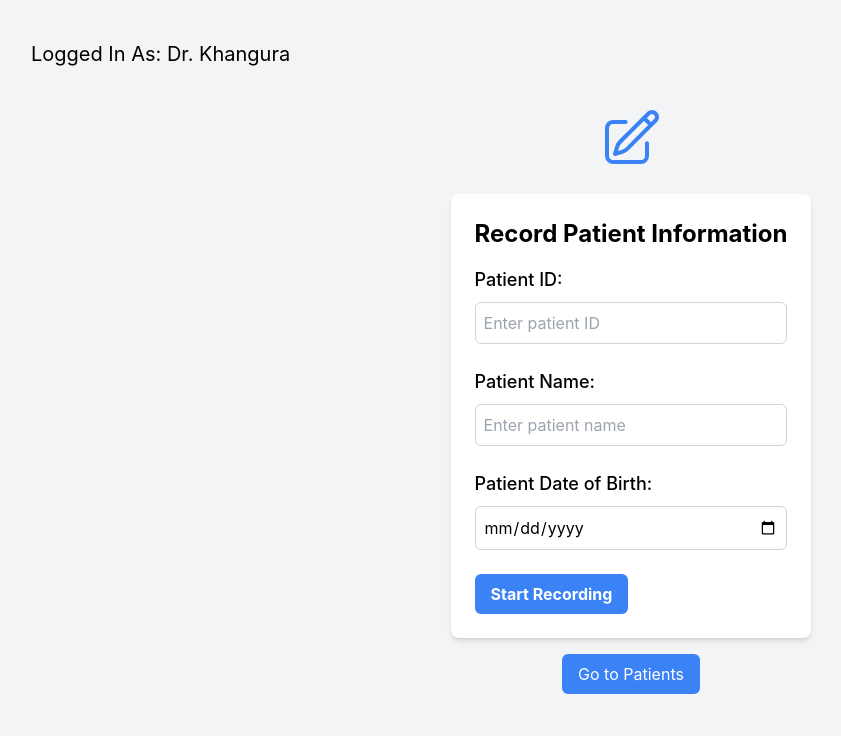
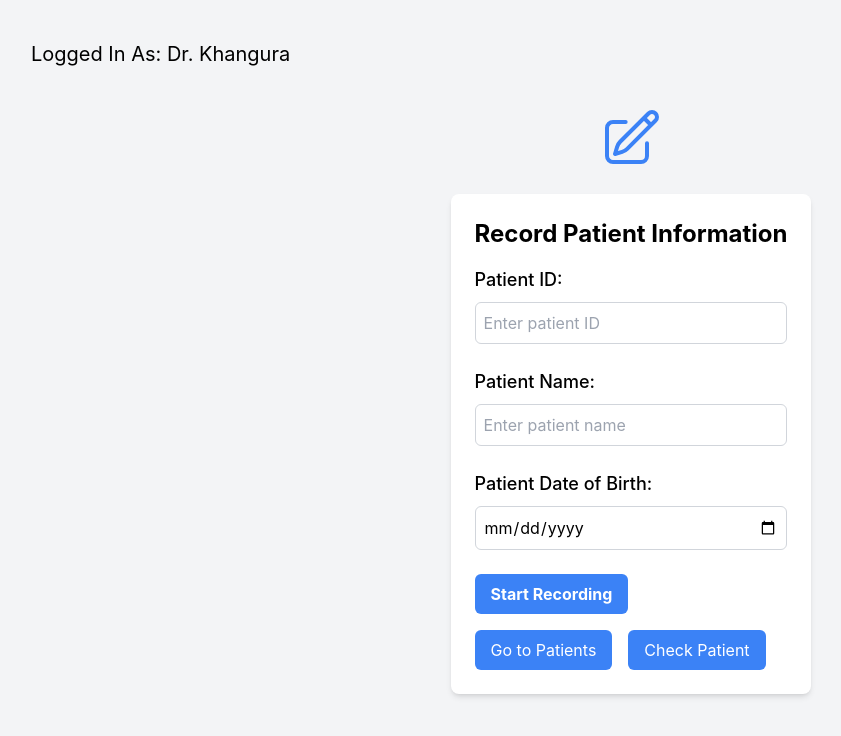
Before and after one commit to alexnham/ignition-hacks, a React (Create React App) app in the folder client/: page / in a window 1280 px wide. Shown: the top 736 px of the page, without its empty margins (9-850 px from the left). Built offline with nearby package versions, Linux system fonts and the light colour scheme; no server answers.

Commit message:
Check individual patient based on Patient ID (healthcareID)

```diff
--- a/client/src/Home.js
+++ b/client/src/Home.js
@@ -9,6 +9,7 @@ const AudioRecorder = () => {
   const [patientId, setPatientId] = useState('');
   const [patientName, setPatientName] = useState('');
   const [patientDob, setPatientDob] = useState('');
+  const [patientDetails, setPatientDetails] = useState(null);
   const [audioBlob, setAudioBlob] = useState(null);
   const [isLoading, setIsLoading] = useState(false);
   const [summary, setSummary] = useState('');
@@ -33,6 +34,41 @@ const AudioRecorder = () => {
 
     fetchPatients();
   }, [])
+
+  const handleCheckPatient = async () => {
+    const idPattern = /^[A-Z0-9]+$/; // Pattern to accept only capital letters and numbers
+
+    if (!idPattern.test(patientId)) {
+      alert('Invalid Patient ID format. It should only contain capital letters and numbers.');
+      return;
+    }
+
+    setIsLoading(true);
+    try {
+      const response = await fetch(`http://localhost:4000/api/patients?healthcareID=${patientId}`);
+      console.log(response)
+      const data = await response.json();
+
+      if (response.ok) {
+        setPatientName(data.name || '');
+        setPatientDob(data.dob || '');
+        setPatientDetails(data || '');
+      } else {
+        alert('Patient ID not found.');
+        setPatientName('');
+        setPatientDob('');
+        setPatientDetails('');
+      }
+    } catch (error) {
+      console.error('Error checking patient:', error);
+      alert('An error occurred while checking the patient.');
+      setPatientName('');
+      setPatientDob('');
+      setPatientDetails('');
+    } finally {
+      setIsLoading(false);
+    }
+  };
 
   const startRecording = async () => {
     const stream = await navigator.mediaDevices.getUserMedia({ audio: true });
@@ -185,7 +221,6 @@ const AudioRecorder = () => {
     page.drawText(`DOB: ${patientDob}`, { x: 50, y: yPosition, size: fontSize, color: rgb(0, 0, 0) });
     yPosition -= 40;
 
-
     // Draw full summary
     if (fullSummary.message && fullSummary.message.trim() !== '') {
       const summaryLines = fullSummary.message.split('\n');
@@ -227,18 +262,16 @@ const AudioRecorder = () => {
     link.click();
   };
 
+  return (
+    <div className="flex flex-col items-center justify-center min-h-screen bg-gray-100 p-4">
+      <h1 className='text-xl absolute top-10 left-10'>Logged In As: Dr. Khangura</h1>
 
-
-  return (
-    <div className="flex flex-col items-center justify-center min-h-screen bg-gray-100 p-4" >
-      <h1 className='text-xl absolute top-10 left-10'>Logged In As: Dr. Khangura</h1>
-      {/* Add the cool logo */}
       <div className="flex justify-center mb-6">
         <PencilSquareIcon className="h-16 w-16 text-blue-500" />
       </div>
 
+      <div className='flex flex-row flex-wrap items-center justify-center gap-4'>
         <div className="max-w-4xl mx-auto p-6 bg-white shadow-md rounded-lg">
-
           <h1 className="text-2xl font-bold mb-4">Record Patient Information</h1>
 
           <label htmlFor="patient-id" className="block text-lg font-medium mb-2">Patient ID:</label>
@@ -277,6 +310,21 @@ const AudioRecorder = () => {
             {isRecording ? 'Stop Recording' : 'Start Recording'}
           </button>
 
+          <div className="mt-4 flex gap-4">
+            <button
+              onClick={goToPatients}
+              className="px-4 py-2 text-white bg-blue-500 rounded-md"
+            >
+              Go to Patients
+            </button>
+            <button
+              onClick={handleCheckPatient}
+              className="px-4 py-2 text-white bg-blue-500 rounded-md"
+            >
+              Check Patient
+            </button>
+          </div>
+
           {isLoading && (
             <div className="mt-4 p-4 border border-gray-300 rounded-md text-center">
               <div className="ellipsis">
@@ -287,6 +335,7 @@ const AudioRecorder = () => {
               <p className="text-lg font-semibold mt-2">Processing</p>
             </div>
           )}
+
           {summary && !isLoading && (
             <div className="mt-4">
               <h3 className="text-lg font-semibold">Summary Ready</h3>
@@ -299,12 +348,21 @@ const AudioRecorder = () => {
             </div>
           )}
         </div>
-      <button
-        onClick={goToPatients} // Use the function to navigate
-        className="mt-4 px-4 py-2 text-white bg-blue-500 rounded-md"
-      >
-        Go to Patients
-      </button>
+
+        {patientDetails &&
+          <div className="max-w-4xl mx-auto p-6 bg-white shadow-md rounded-lg">
+            <h1 className="text-2xl font-bold mb-4">Patient Information</h1>
+
+            <label className="block text-lg font-medium mb-2"><strong>Patient ID: </strong>{patientDetails && patientDetails.healthcareID}</label>
+            <label className="block text-lg font-medium mb-2"><strong>Patient Name: </strong>{patientDetails && patientDetails.preferredName}</label>
+            <label className="block text-lg font-medium mb-2"><strong>Patient Date of Birth: </strong>{patientDetails && patientDetails.dateOfBirth}</label>
+            <label className="block text-lg font-medium mb-2"><strong>Patient Email: </strong>{patientDetails && patientDetails.email}</label>
+            <label className="block text-lg font-medium mb-2"><strong>Patient Phone Number: </strong>{patientDetails && patientDetails.phoneNumber}</label>
+
+          </div>
+        }
+
+      </div>
     </div>
   );
 };
--- a/client/src/components/PatientDetails.js
+++ b/client/src/components/PatientDetails.js
@@ -2,11 +2,11 @@ import React from 'react';
 
 const PatientDetails = ({ patient }) => {
   return (
-    <div className="bg-white shadow-md rounded-lg p-4 m-4 w-96 h-48 overflow-hidden">
+    <div className="bg-white shadow-md rounded-lg p-4 m-4 w-[23rem] h-48 overflow-hidden">
       <h4 className="text-xl font-bold mb-2 truncate">{patient.preferredName}</h4>
       <p className="text-gray-700 text-sm mb-1 truncate"><strong>Health Care ID: </strong>{patient.healthcareID}</p>
-      {patient.email && <p className="text-gray-700 text-sm mb-1 truncate"><strong>Email: </strong>{patient.email}</p>}
-      {patient.phoneNumber && <p className="text-gray-700 text-sm mb-1 truncate"><strong>Phone Number: </strong>{patient.phoneNumber}</p>}
+      <p className="text-gray-700 text-sm mb-1 truncate"><strong>Email: </strong>{patient.email}</p>
+      <p className="text-gray-700 text-sm mb-1 truncate"><strong>Phone Number: </strong>{patient.phoneNumber}</p>
       <p className="text-gray-700 text-sm mb-1 truncate"><strong>Date of Birth: </strong>{patient.dateOfBirth}</p>
       <p className="text-gray-700 text-sm overflow-hidden text-ellipsis whitespace-nowrap">
         <strong>Notes: </strong>{patient.notes}
```
Also changed, not shown: 2 other files (tests, documents, lock files or other folders). Lines whose indentation alone changed are shown as unchanged.
